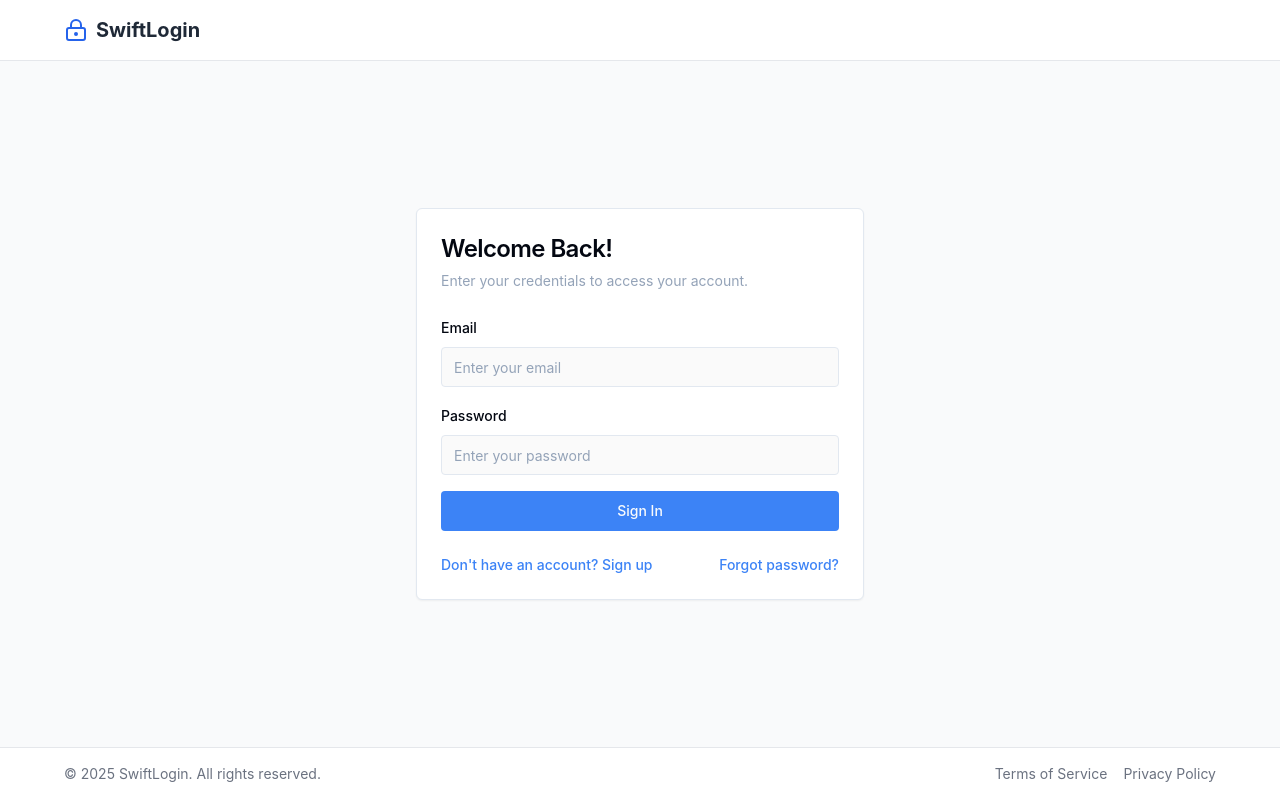
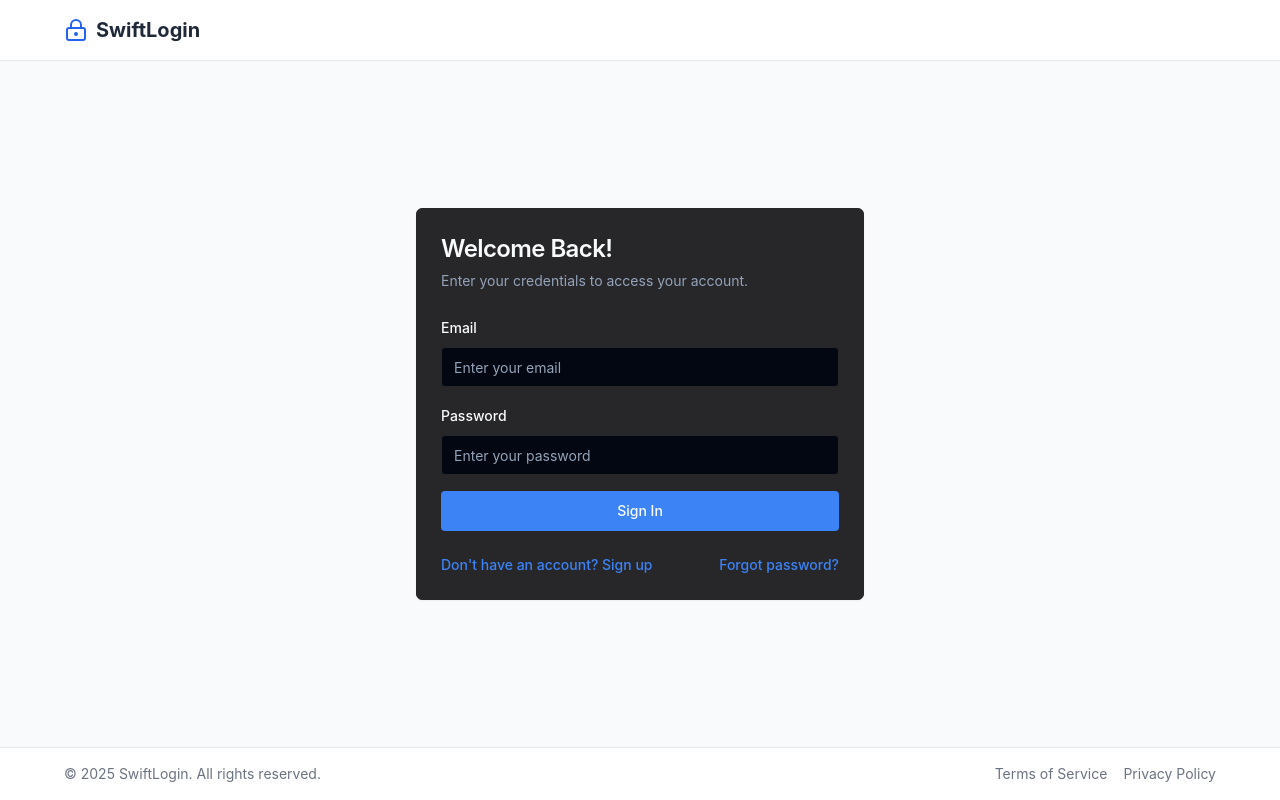
Before and after one commit to SadiqNaizam/mlo-a774-821d, a React (Vite) app: page / in a window 1280 px wide. Built offline with nearby package versions, Linux system fonts and the light colour scheme.

Commit message:
Updated code files via regeneration: index.css

```diff
--- a/src/index.css
+++ b/src/index.css
@@ -4,32 +4,32 @@
 
 @layer base {
   :root {
-    --background: 0 0% 98%;
-    --foreground: 224 71% 4%;
+    --background: 224 71% 4%;
+    --foreground: 210 40% 98%;
 
-    --card: 0 0% 100%;
-    --card-foreground: 224 71% 4%;
+    --card: 240 3.7% 15.9%;
+    --card-foreground: 210 40% 98%;
 
-    --popover: 0 0% 100%;
-    --popover-foreground: 224 71% 4%;
+    --popover: 240 3.7% 15.9%;
+    --popover-foreground: 210 40% 98%;
 
     --primary: 217 91% 60%;
     --primary-foreground: 210 40% 98%;
 
-    --secondary: 210 40% 96.1%;
-    --secondary-foreground: 224 71% 4%;
+    --secondary: 240 3.7% 15.9%;
+    --secondary-foreground: 210 40% 98%;
 
-    --muted: 210 40% 96.1%;
+    --muted: 240 3.7% 15.9%;
     --muted-foreground: 215 20.2% 65.1%;
 
-    --accent: 210 40% 96.1%;
-    --accent-foreground: 224 71% 4%;
+    --accent: 240 3.7% 15.9%;
+    --accent-foreground: 210 40% 98%;
 
-    --destructive: 0 84.2% 60.2%;
+    --destructive: 0 62.8% 30.6%;
     --destructive-foreground: 210 40% 98%;
 
-    --border: 214.3 31.8% 91.4%;
-    --input: 214.3 31.8% 91.4%;
+    --border: 240 3.7% 15.9%;
+    --input: 240 3.7% 15.9%;
     --ring: 217 91% 60%;
 
     --radius: 0.375rem;
```
